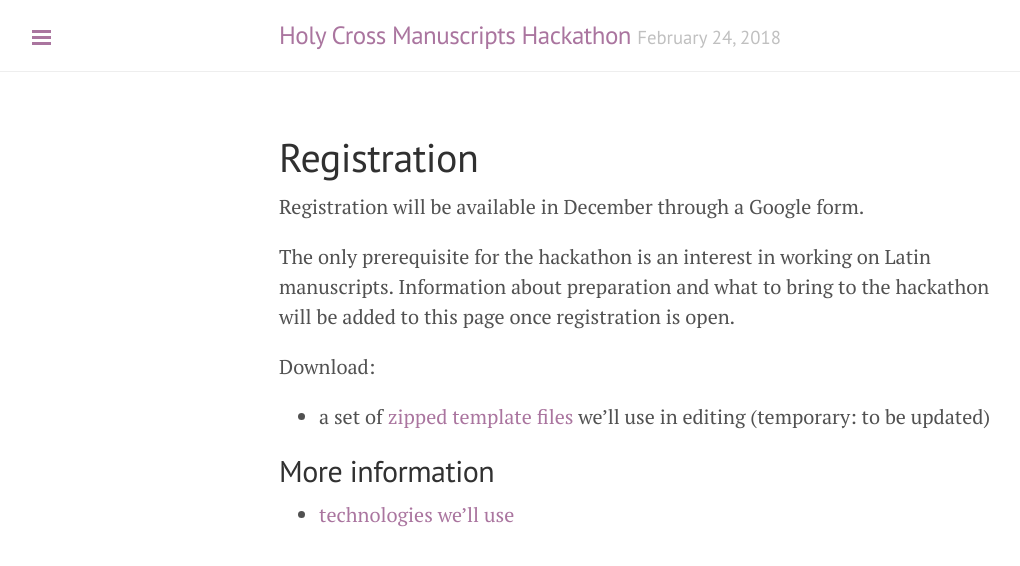
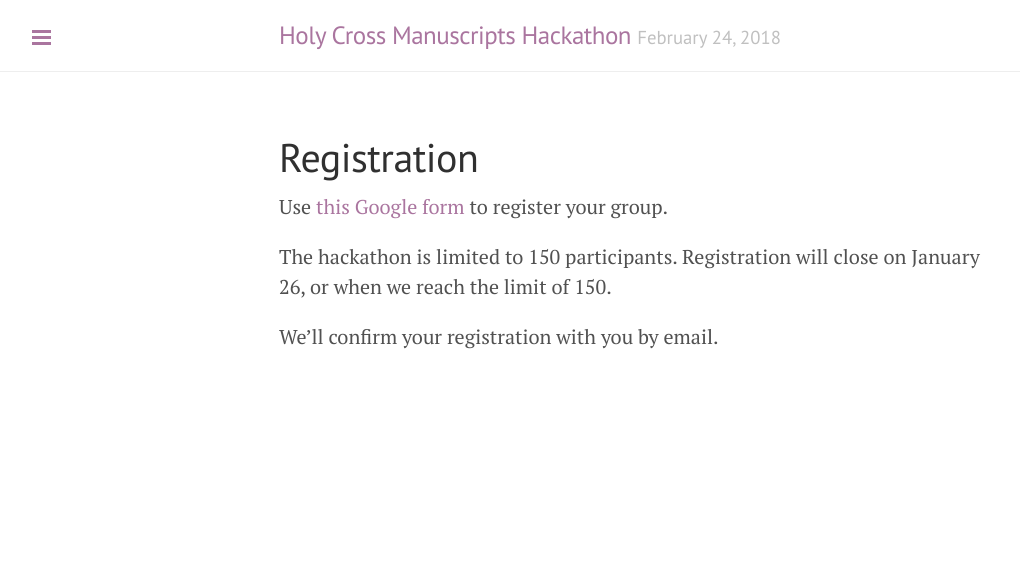
Before and after one commit to HCMID/ms-hackathon-2018, a Jekyll site: the page built from docs/registration.md, in a window 1280 px wide. Shown: the top 566 px of the page, without its empty margins (1-1021 px from the left). Built offline with Jekyll 4.4.1, drawn with Linux system fonts in a browser that asks for light colours.

Commit message:
Readable draft

```diff
--- a/docs/registration.md
+++ b/docs/registration.md
@@ -3,19 +3,8 @@ title:  Registration
 layout: page
 ---
 
+Use [this Google form](https://docs.google.com/forms/d/e/1FAIpQLSez3UMGMmJIuEPUMiFeNhM3D4fxuNniq2_BHuvjKNt9WtBfFA/viewform) to register your group.
 
-Registration will be available in December through a Google form.
+The hackathon is limited to 150 participants.  Registration will close on January 26, or when we reach the limit of 150.
 
-The only prerequisite for the hackathon is an interest in working on Latin manuscripts.  Information about preparation and what to bring to the hackathon will be added to this page once registration is open.
-
-
-Download:
-
--  a set of [zipped template files](https://github.com/HCMID/ms-hackathon-2018/blob/master/templates.zip?raw=true) we'll use in editing (temporary: to be updated)
-
-
-
-
-## More information
-
--  [technologies we'll use](tech)
+We'll confirm your registration with you by email.
```
Also changed, not shown: docs/index.md (+5 -0 lines), docs/preparation.md (added, +16 -0 lines), docs/schedule.md (+1 -3 lines).
